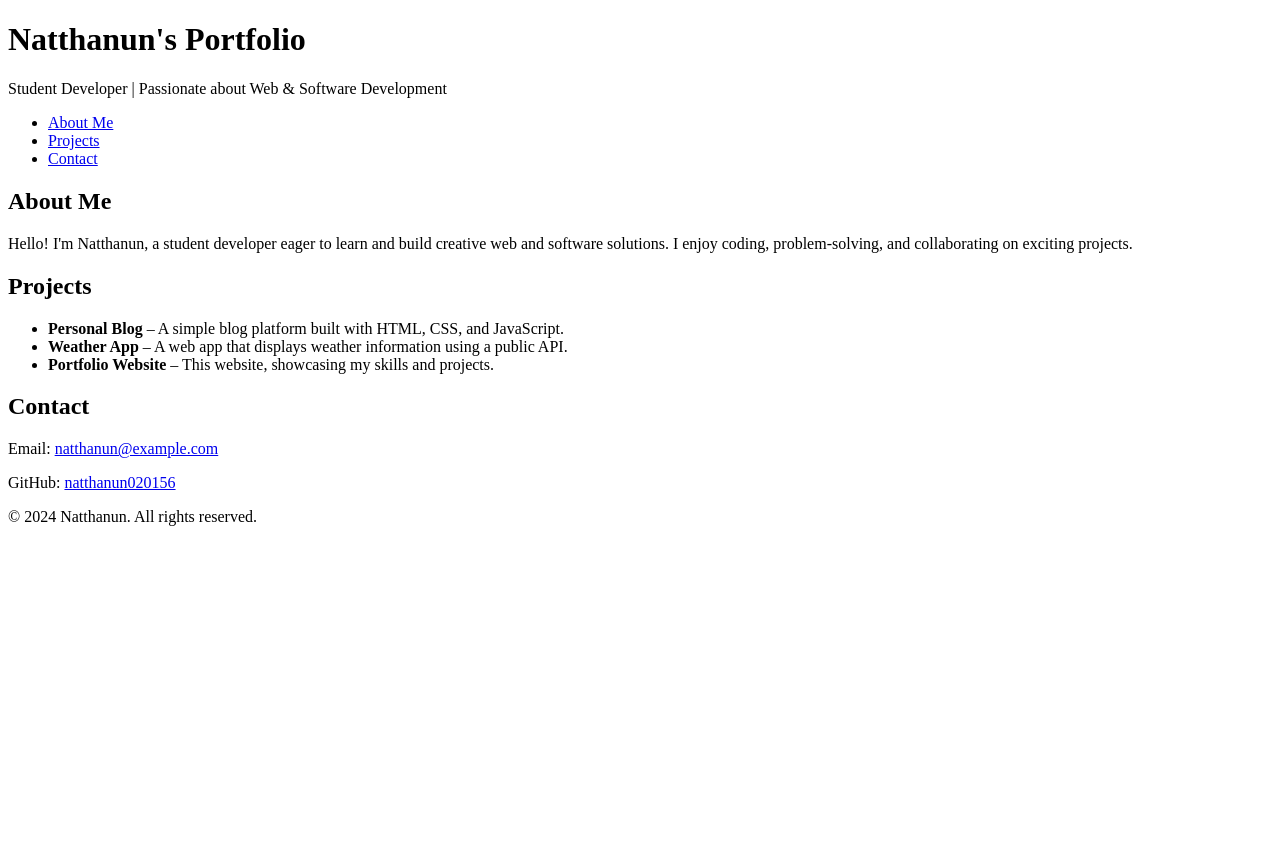
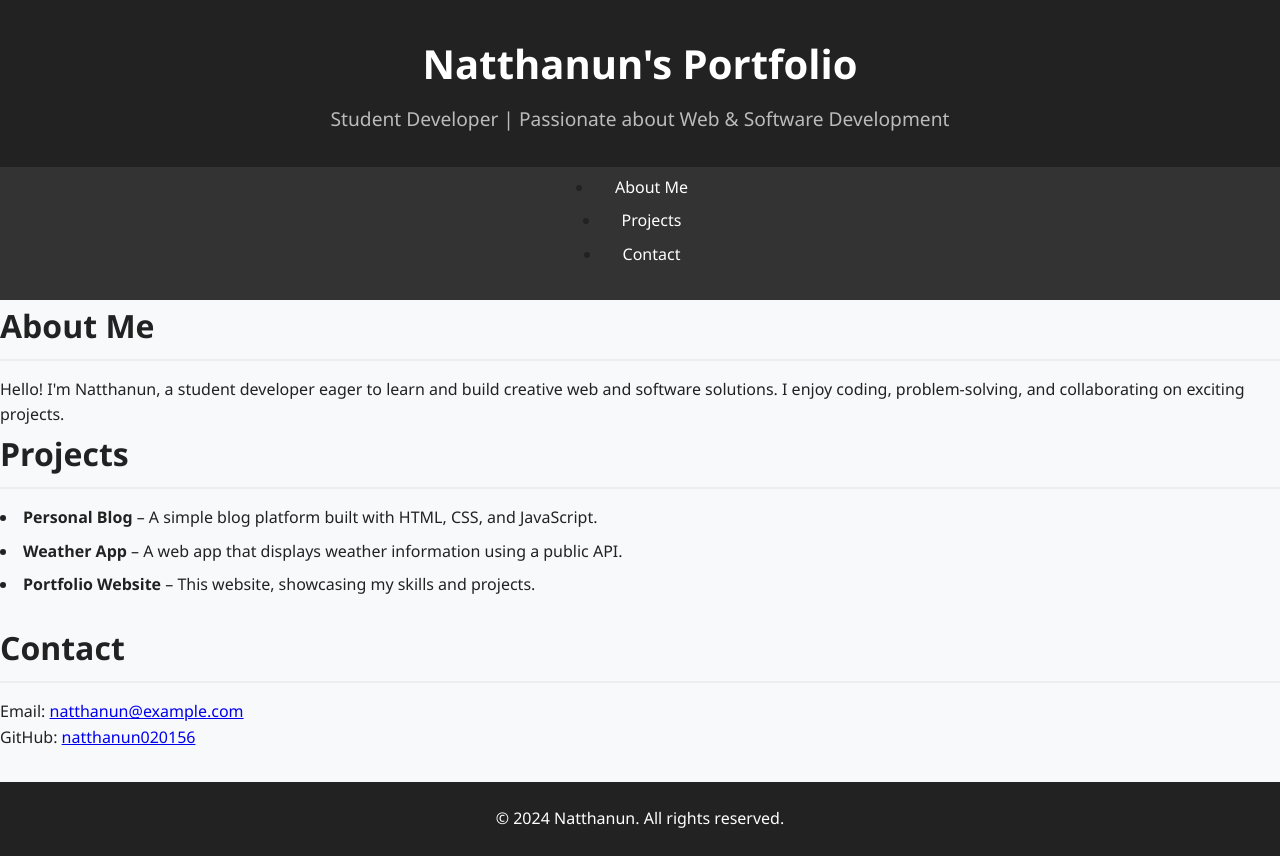
Before and after one commit to natthanun020156/natthanun020156.github.io, a plain HTML site: page index.html in a window 1280 px wide. Before the commit the page ends 800 px from the top, so only its background shows below. Drawn offline with Linux system fonts and the light colour scheme.

Commit message:
Add CSS styles for layout and design of the portfolio

```diff
--- a/index.html
+++ b/index.html
@@ -4,6 +4,7 @@
     <meta charset="UTF-8">
     <meta name="viewport" content="width=device-width, initial-scale=1.0">
     <title>Document</title>
+    <link rel="stylesheet" href="style.css">
 </head>
 <body>
     <header>
--- /dev/null
+++ b/style.css
@@ -0,0 +1,104 @@
+/* Reset some default styles */
+body, h1, h2, h3, p, ul, li {
+    margin: 0;
+    padding: 0;
+    box-sizing: border-box;
+}
+
+/* Body styles */
+body {
+    font-family: 'Segoe UI', Arial, sans-serif;
+    background: #f8f9fa;
+    color: #222;
+    line-height: 1.6;
+    min-height: 100vh;
+}
+
+/* Header styles */
+header {
+    background: #222;
+    color: #fff;
+    padding: 2rem 0;
+    text-align: center;
+}
+
+header h1 {
+    font-size: 2.5rem;
+    margin-bottom: 0.5rem;
+}
+
+header p {
+    font-size: 1.2rem;
+    color: #bbb;
+}
+
+/* Navigation styles */
+nav {
+    background: #333;
+    padding: 0.5rem 0;
+    text-align: center;
+}
+
+nav a {
+    color: #fff;
+    text-decoration: none;
+    margin: 0 1rem;
+    font-weight: 500;
+    transition: color 0.2s;
+}
+
+nav a:hover {
+    color: #ffd700;
+}
+
+/* Main content styles */
+main {
+    max-width: 900px;
+    margin: 2rem auto;
+    padding: 2rem;
+    background: #fff;
+    border-radius: 12px;
+    box-shadow: 0 2px 16px rgba(0,0,0,0.07);
+}
+
+/* Section headings */
+section h2 {
+    color: #222;
+    margin-bottom: 1rem;
+    font-size: 2rem;
+    border-bottom: 2px solid #eee;
+    padding-bottom: 0.5rem;
+}
+
+/* List styles */
+ul {
+    list-style: disc inside;
+    margin-bottom: 1.5rem;
+}
+
+li {
+    margin-bottom: 0.5rem;
+}
+
+/* Footer styles */
+footer {
+    text-align: center;
+    padding: 1.5rem 0;
+    background: #222;
+    color: #fff;
+    margin-top: 2rem;
+    font-size: 1rem;
+}
+
+/* Responsive design */
+@media (max-width: 600px) {
+    main {
+        padding: 1rem;
+    }
+    header h1 {
+        font-size: 1.5rem;
+    }
+    section h2 {
+        font-size: 1.2rem;
+    }
+}
```
